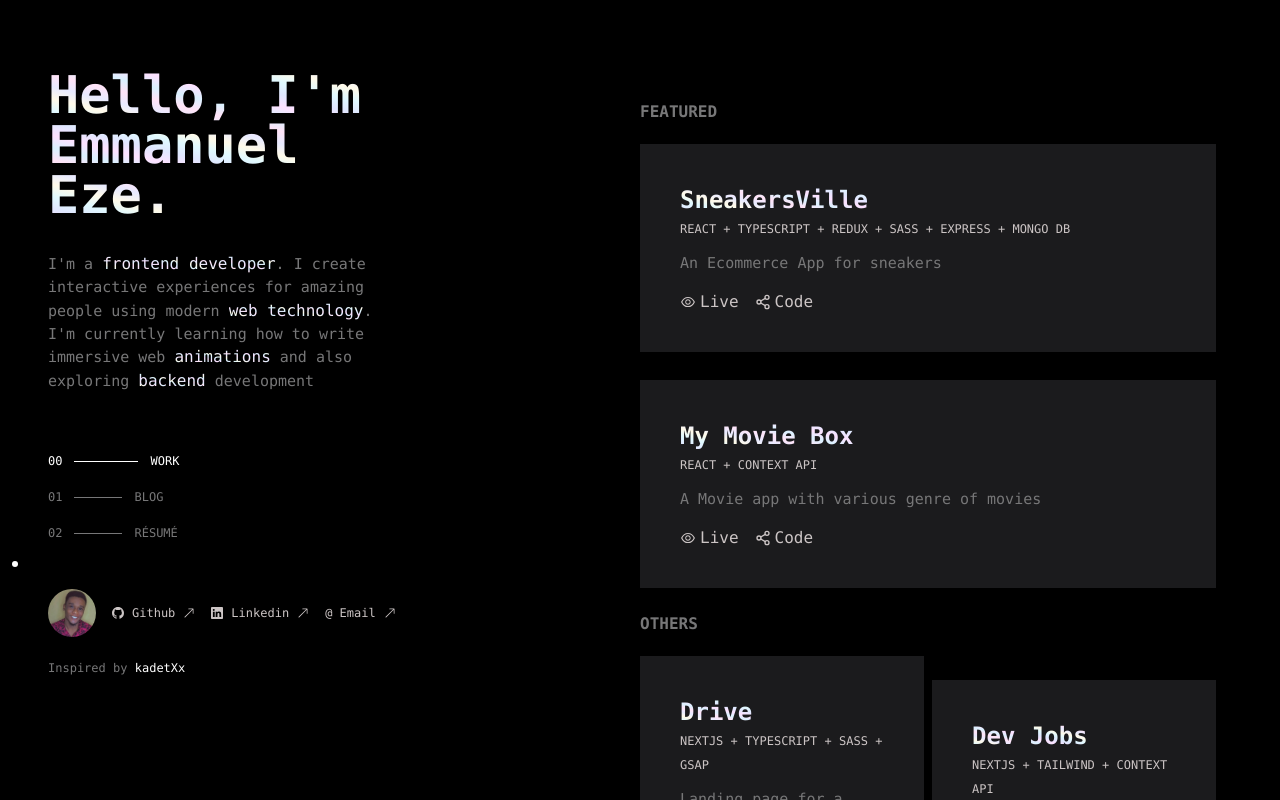
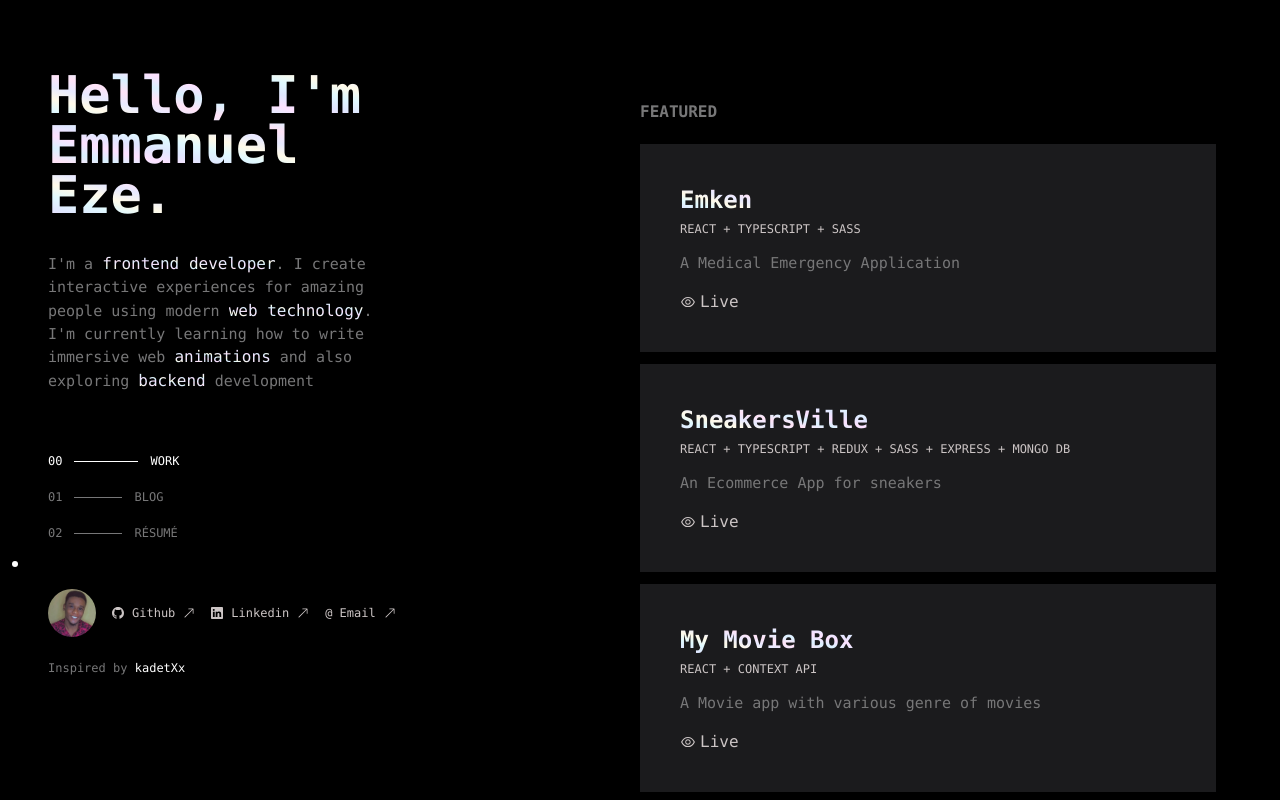
Before and after one commit to emma-junior/portfolio, a Next.js app: page / in a window 1280 px wide. Built offline with nearby package versions, Linux system fonts and the light colour scheme.

Commit message:
added emken project

```diff
--- a/components/MainCard.js
+++ b/components/MainCard.js
@@ -5,7 +5,9 @@ import { FiShare2 } from "react-icons/fi";
 const MainCard = ({ project, boxheight }) => {
   return (
     <article
-      className={`bg-[#1b1b1d] ${boxheight} min-h-full flex flex-col justify-between my-3 lg:my-0 p-10 lg:even:translate-y-6 relative hover:z-10 cursor-default  hover:scale-105 transition duration-500 `}
+      className={`bg-[#1b1b1d] ${boxheight} min-h-full flex flex-col justify-between my-3 lg:my-0 p-10 ${
+        boxheight === "h-72" && "lg:even:translate-y-6"
+      } relative hover:z-10 cursor-default  hover:scale-105 transition duration-500 `}
     >
       <div>
         <h2 className="text-2xl font-semibold gradientText">{project.title}</h2>
@@ -25,6 +27,7 @@ const MainCard = ({ project, boxheight }) => {
         >
           <AiOutlineEye className="mr-1" /> Live
         </a>
+        {project.github && (
           <a
             href={project.github}
             target="_blank"
@@ -33,6 +36,7 @@ const MainCard = ({ project, boxheight }) => {
           >
             <FiShare2 className="mr-1" /> Code
           </a>
+        )}
       </div>
     </article>
   );
--- a/components/Projects.js
+++ b/components/Projects.js
@@ -11,7 +11,7 @@ const Projects = () => {
   return (
     <div className="lg:fixed left-[45%] lg:overflow-y-scroll lg:h-full mx-5 lg:mx-10 lg:py-20 lg:px-6 lg:w-inherit scroll ">
       <p className="font-semibold text-[#777778] my-5">FEATURED</p>
-      <div className="grid grid-cols-1 lg:gap-1 gap-3 container">
+      <div className="grid grid-cols-1 gap-3 container">
         {main.map((project) => (
           <MainCard key={project.id} project={project} boxheight="h-52" />
         ))}
--- a/data/main.js
+++ b/data/main.js
@@ -4,6 +4,14 @@ import { FaAt } from "react-icons/fa";
 export const main = [
   {
     id: 1,
+    title: "Emken",
+    technologies: ["REACT", "TYPESCRIPT", "SASS"],
+    desc: "A Medical Emergency Application",
+    live: "https://emken.vercel.app/",
+    github: "",
+  },
+  {
+    id: 2,
     title: "SneakersVille",
     technologies: [
       "REACT",
@@ -15,15 +23,15 @@ export const main = [
     ],
     desc: "An Ecommerce App for sneakers",
     live: "https://sneakersvilleapp.vercel.app/",
-    github: "https://github.com/emma-junior/sneakersvilleapp",
+    github: "",
   },
   {
-    id: 2,
+    id: 3,
     title: "My Movie Box",
     technologies: ["REACT", "CONTEXT API"],
     desc: "A Movie app with various genre of movies",
     live: "https://mymoviebox.vercel.app/",
-    github: "https://github.com/emma-junior/Movie-App",
+    github: "",
   },
 ];
 
```
Lines whose indentation alone changed are shown as unchanged.
